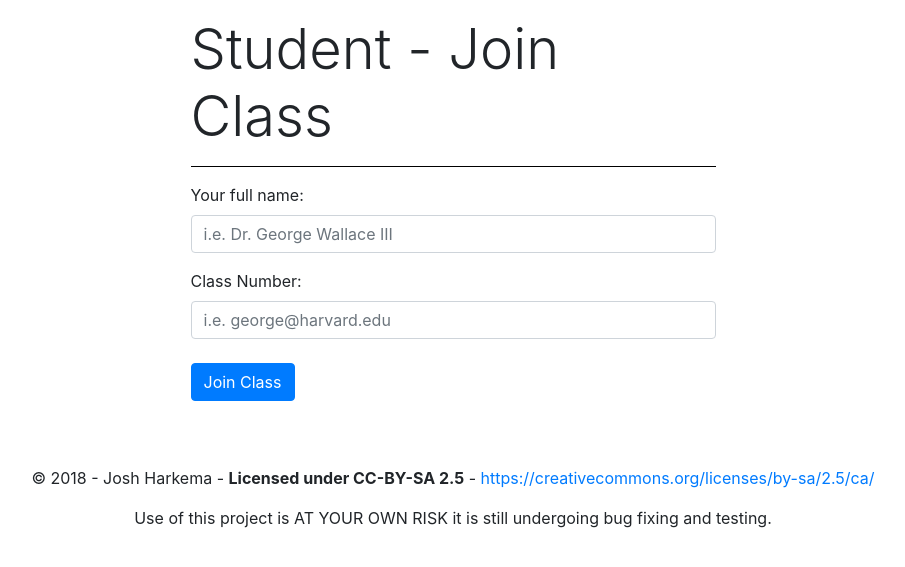
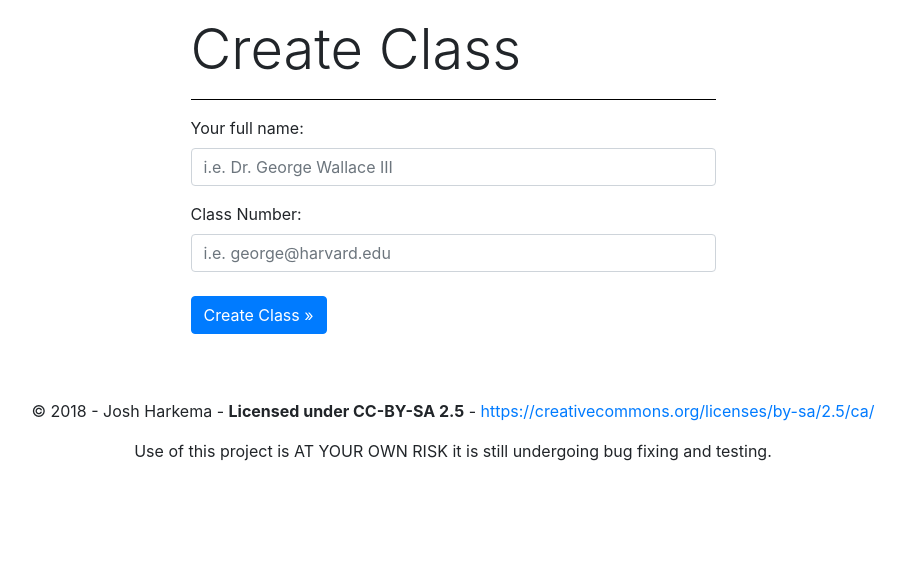
Before and after one commit to simeon4110/hand-tracker, a Django app: page /professor/ in a window 1280 px wide. Shown: the part 56-623 px from the top of the page, without its empty margins (187-1092 px from the left). Run offline with Django 3.2, Linux system fonts and the light colour scheme; some libraries are stand-ins or nearby versions.

Commit message:
Cleaning up before I start writing the consumers.

```diff
--- a/app/views.py
+++ b/app/views.py
@@ -30,7 +30,7 @@ def professor_create(request):
         request,
         'professor.html',
         {
-            'title': 'Student - Join Class',
+            'title': 'Create Class',
             'year': datetime.datetime.now().year,
             'form': ClassCreationForm,
         }
@@ -52,7 +52,7 @@ def student_join(request):
         request,
         'student.html',
         {
-            'title': 'Student - Join Class',
+            'title': 'Join Class',
             'year': datetime.datetime.now().year,
             'form': StudentJoinForm,
         }
--- a/templates/layout.html
+++ b/templates/layout.html
@@ -11,6 +11,9 @@
     {% load staticfiles %}
     <link rel="stylesheet" href="https://maxcdn.bootstrapcdn.com/bootstrap/4.0.0/css/bootstrap.min.css"
           integrity="sha384-Gn5384xqQ1aoWXA+058RXPxPg6fy4IWvTNh0E263XmFcJlSAwiGgFAW/dAiS6JXm" crossorigin="anonymous">
+    <link rel="stylesheet"
+          href="https://cdnjs.cloudflare.com/ajax/libs/open-iconic/1.1.1/font/css/open-iconic-bootstrap.min.css"
+          integrity="sha256-BJ/G+e+y7bQdrYkS2RBTyNfBHpA9IuGaPmf9htub5MQ=" crossorigin="anonymous"/>
     <link rel="stylesheet" type="text/css" href="{% static 'site.min.css' %}"/>
 </head>
 
--- a/templates/professor.html
+++ b/templates/professor.html
@@ -17,7 +17,7 @@
                         {{ form.professor_email }}
                     </div>
                     <div class="form-group">
-                        <input type="submit" value="Join Class" class="btn btn-primary mt-2"/>
+                        <input type="submit" value="Create Class &raquo;" class="btn btn-primary mt-2"/>
                     </div>
                 </form>
             </div>
--- a/templates/student.html
+++ b/templates/student.html
@@ -17,7 +17,7 @@
                         {{ form.class_number }}
                     </div>
                     <div class="form-group">
-                        <input type="submit" value="Join Class" class="btn btn-primary mt-2"/>
+                        <input type="submit" value="Join Class &raquo;" class="btn btn-primary mt-2"/>
                     </div>
                 </form>
             </div>
```
